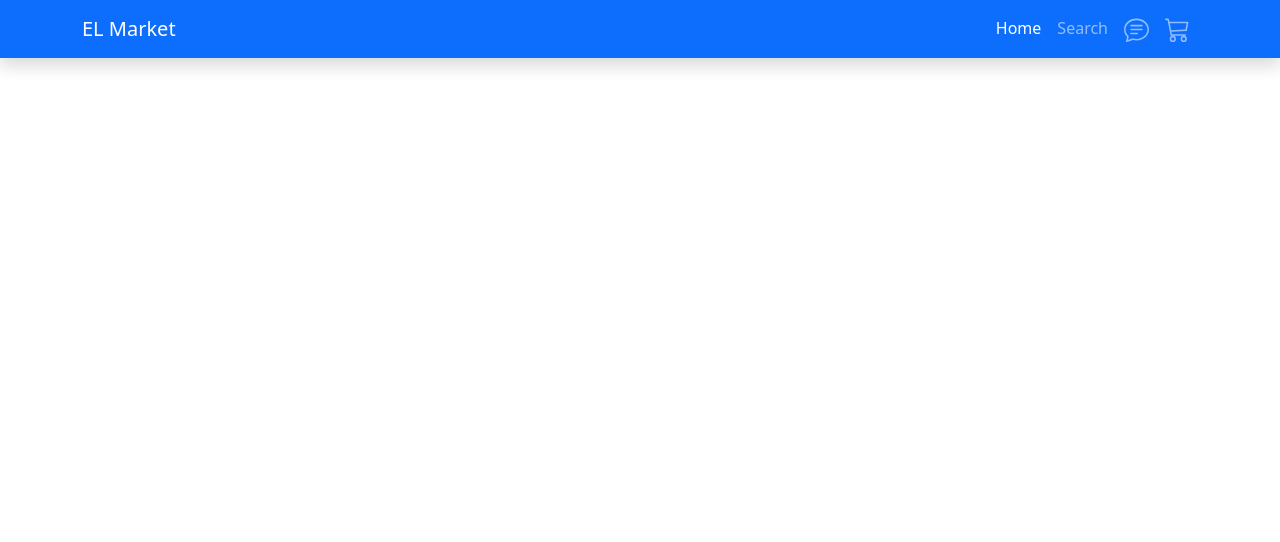
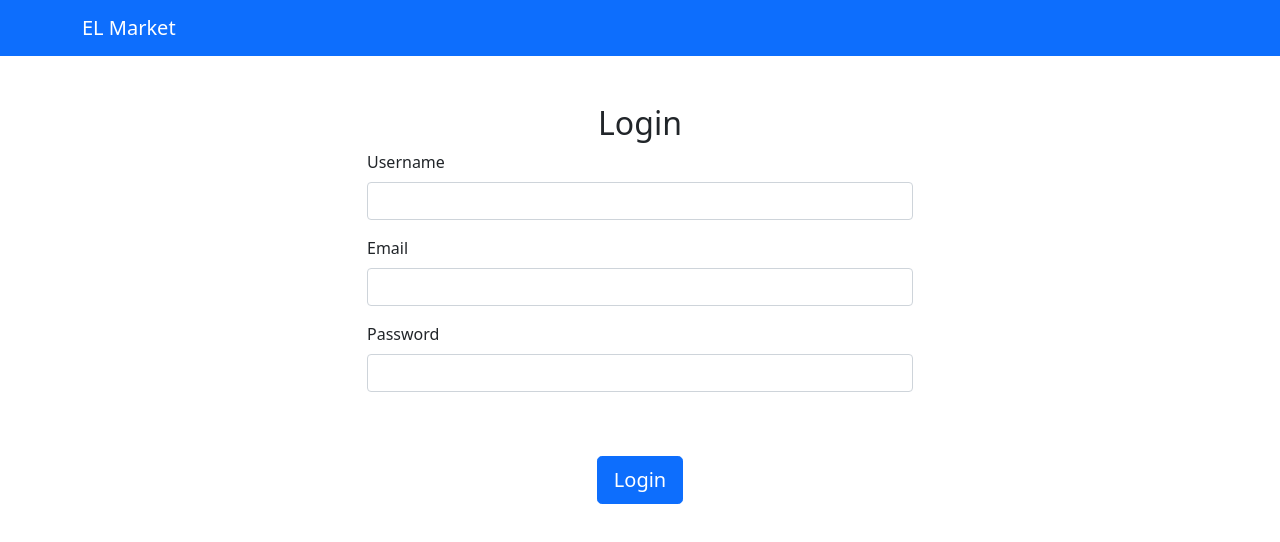
Before and after one commit to el-market-team/el-market-react-app, a React (Create React App) app: page / in a window 1280 px wide. Before the commit this address led to /home. Shown: the top 542 px of the page. Built offline with nearby package versions, Linux system fonts and the light colour scheme.

Commit message:
menambah halaman login

```diff
--- a/src/App.js
+++ b/src/App.js
@@ -1,10 +1,18 @@
-import { Detail, Checkout, Keranjang, Chat, SearchPage, Home } from "./pages";
-import { BrowserRouter as Router, Route, Redirect } from "react-router-dom";
+import {
+  Detail,
+  Checkout,
+  Keranjang,
+  Chat,
+  SearchPage,
+  Home,
+  Login,
+} from "./pages";
+import { BrowserRouter as Router, Route } from "react-router-dom";
 
 function App() {
   return (
     <Router>
-      <Redirect from="/" to="/home" />
+      <Route exact path="/" component={Login} />
       <Route path="/home" component={Home} />
       <Route path="/detail" component={Detail} />
       <Route path="/checkout" component={Checkout} />
--- a/src/pages/Home/index.js
+++ b/src/pages/Home/index.js
@@ -6,15 +6,15 @@ export default function Home() {
   return (
     <>
       <nav
-        class="navbar navbar-expand-lg navbar-dark bg-primary shadow sm fixed-top"
+        className="navbar navbar-expand-lg navbar-dark bg-primary shadow sm fixed-top"
         mb-3
       >
-        <div class="container">
-          <a class="navbar-brand" href="#navbar">
+        <div className="container">
+          <a className="navbar-brand" href="#navbar">
             EL Market
           </a>
           <button
-            class="navbar-toggler"
+            className="navbar-toggler"
             type="button"
             data-bs-toggle="collapse"
             data-bs-target="#navbarNav"
@@ -22,13 +22,13 @@ export default function Home() {
             aria-expanded="false"
             aria-label="Toggle navigation"
           >
-            <span class="navbar-toggler-icon"></span>
+            <span className="navbar-toggler-icon"></span>
           </button>
-          <div class="collapse navbar-collapse" id="navbarNav">
-            <ul class="navbar-nav ms-auto">
-              <li class="nav-item">
+          <div className="collapse navbar-collapse" id="navbarNav">
+            <ul className="navbar-nav ms-auto">
+              <li className="nav-item">
                 <a
-                  class="nav-link active"
+                  className="nav-link active"
                   aria-current="page"
                   href="#home"
                   onClick={() => history.push("/home")}
@@ -36,18 +36,18 @@ export default function Home() {
                   Home
                 </a>
               </li>
-              <li class="nav-item">
+              <li className="nav-item">
                 <a
-                  class="nav-link"
+                  className="nav-link"
                   href="#search"
                   onClick={() => history.push("/search-page")}
                 >
                   Search
                 </a>
               </li>
-              <li class="nav-item">
+              <li className="nav-item">
                 <a
-                  class="nav-link"
+                  className="nav-link"
                   href="#chat"
                   onClick={() => history.push("/chat")}
                 >
@@ -56,7 +56,7 @@ export default function Home() {
                     width="25"
                     height="25"
                     fill="currentColor"
-                    className="bi bi-chat-text"
+                    classNameName="bi bi-chat-text"
                     viewBox="0 0 16 16"
                   >
                     <path d="M2.678 11.894a1 1 0 0 1 .287.801 10.97 10.97 0 0 1-.398 2c1.395-.323 2.247-.697 2.634-.893a1 1 0 0 1 .71-.074A8.06 8.06 0 0 0 8 14c3.996 0 7-2.807 7-6 0-3.192-3.004-6-7-6S1 4.808 1 8c0 1.468.617 2.83 1.678 3.894zm-.493 3.905a21.682 21.682 0 0 1-.713.129c-.2.032-.352-.176-.273-.362a9.68 9.68 0 0 0 .244-.637l.003-.01c.248-.72.45-1.548.524-2.319C.743 11.37 0 9.76 0 8c0-3.866 3.582-7 8-7s8 3.134 8 7-3.582 7-8 7a9.06 9.06 0 0 1-2.347-.306c-.52.263-1.639.742-3.468 1.105z" />
@@ -64,9 +64,9 @@ export default function Home() {
                   </svg>
                 </a>
               </li>
-              <li class="nav-item">
+              <li className="nav-item">
                 <a
-                  class="nav-link"
+                  className="nav-link"
                   href="#keranjang"
                   onClick={() => history.push("/keranjang")}
                 >
@@ -75,7 +75,7 @@ export default function Home() {
                     width="25"
                     height="25"
                     fill="currentColor"
-                    class="bi bi-cart3"
+                    className="bi bi-cart3"
                     viewBox="0 0 16 16"
                   >
                     <path d="M0 1.5A.5.5 0 0 1 .5 1H2a.5.5 0 0 1 .485.379L2.89 3H14.5a.5.5 0 0 1 .49.598l-1 5a.5.5 0 0 1-.465.401l-9.397.472L4.415 11H13a.5.5 0 0 1 0 1H4a.5.5 0 0 1-.491-.408L2.01 3.607 1.61 2H.5a.5.5 0 0 1-.5-.5zM3.102 4l.84 4.479 9.144-.459L13.89 4H3.102zM5 12a2 2 0 1 0 0 4 2 2 0 0 0 0-4zm7 0a2 2 0 1 0 0 4 2 2 0 0 0 0-4zm-7 1a1 1 0 1 1 0 2 1 1 0 0 1 0-2zm7 0a1 1 0 1 1 0 2 1 1 0 0 1 0-2z" />
@@ -86,6 +86,35 @@ export default function Home() {
           </div>
         </div>
       </nav>
+      <div className="container">
+        <div
+          id="carouselExampleSlidesOnly"
+          className="carousel slide"
+          data-bs-ride="carousel"
+        >
+          <div className="carousel-inner">
+            <div className="carousel-item active">
+              <img
+                src="https://images.unsplash.com/photo-1519389950473-47ba0277781c?ixid=MnwxMjA3fDB8MHxzZWFyY2h8MTF8fGVsZWN0cm9uaWNzfGVufDB8fDB8fA%3D%3D&ixlib=rb-1.2.1&auto=format&fit=crop&w=500&q=60"
+                className="d-block w-100"
+                alt="gambar"
+              />
+            </div>
+          </div>
+        </div>
+      </div>
+      {/* <!-- Jumbotron --> */}
+      <div className="jumbotron jumbotron-fluid">
+        <div className="container">
+          <h1 className="display-4">Fluid jumbotron</h1>
+          <p className="lead">
+            This is a modified jumbotron that occupies the entire horizontal
+            space of its parent.
+          </p>
+        </div>
+      </div>
+
+      {/* <!-- Akhir Jumbotron --> */}
     </>
   );
 }
--- /dev/null
+++ b/src/pages/Login/index.js
@@ -0,0 +1,97 @@
+import React from "react";
+import { useHistory } from "react-router-dom";
+
+export default function Login() {
+  const history = useHistory();
+  return (
+    <>
+      <nav class="navbar navbar-expand-lg navbar-dark bg-primary">
+        <div class="container">
+          <a class="navbar-brand" href="#logo">
+            EL Market
+          </a>
+          <button
+            class="navbar-toggler"
+            type="button"
+            data-bs-toggle="collapse"
+            data-bs-target="#navbarNav"
+            aria-controls="navbarNav"
+            aria-expanded="false"
+            aria-label="Toggle navigation"
+          >
+            <span class="navbar-toggler-icon"></span>
+          </button>
+        </div>
+      </nav>
+      <form>
+        {/* <!--Login--> */}
+        <section id="login">
+          <div class="container mb-5 pt-5">
+            <div class="row text-center">
+              <div class="col text-center">
+                <h2>Login</h2>
+              </div>
+            </div>
+            <div class="row justify-content-center">
+              <div class="col-md-6">
+                <form>
+                  <div class="mb-3">
+                    <label for="name" class="form-label">
+                      Username
+                    </label>
+                    <input
+                      type="text"
+                      class="form-control"
+                      id="Username"
+                      aria-describedby="name"
+                    />
+                  </div>
+                  <div class="mb-3">
+                    <label for="name" class="form-label">
+                      Email
+                    </label>
+                    <input
+                      type="text"
+                      class="form-control"
+                      id="Email"
+                      aria-describedby="name"
+                    />
+                  </div>
+                  <div class="mb-3">
+                    <label for="email" class="form-label">
+                      Password
+                    </label>
+                    <input
+                      type="email"
+                      class="form-control"
+                      id="password"
+                      aria-describedby="emailHelp"
+                    />
+                  </div>
+                </form>
+              </div>
+            </div>
+          </div>
+        </section>
+        {/* <!--Akhir Login--> */}
+
+        {/* <!--Button--> */}
+        <section id="button">
+          <div class="container">
+            <div class="row text-center">
+              <div class="col">
+                <button
+                  class="btn btn-primary btn-lg"
+                  onClick={() => history.push("/home")}
+                >
+                  Login
+                </button>
+              </div>
+            </div>
+          </div>
+        </section>
+        {/* <!--Akhir Button--> */}
+      </form>
+    </>
+  );
+}
--- a/src/pages/index.js
+++ b/src/pages/index.js
@@ -4,5 +4,6 @@ import Keranjang from "./Keranjang";
 import Chat from "./Chat";
 import SearchPage from "./SearchPage";
 import Home from "./Home";
+import Login from "./Login";
 
-export { Detail, Checkout, Keranjang, Chat, SearchPage, Home };
+export { Detail, Checkout, Keranjang, Chat, SearchPage, Home, Login };
```
